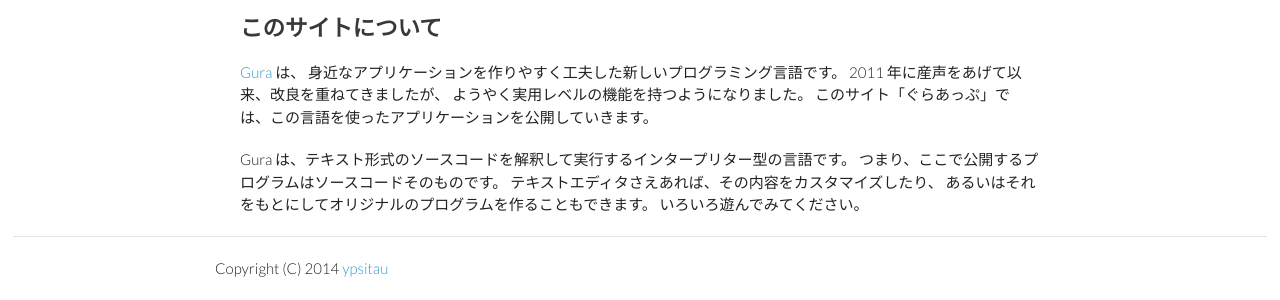
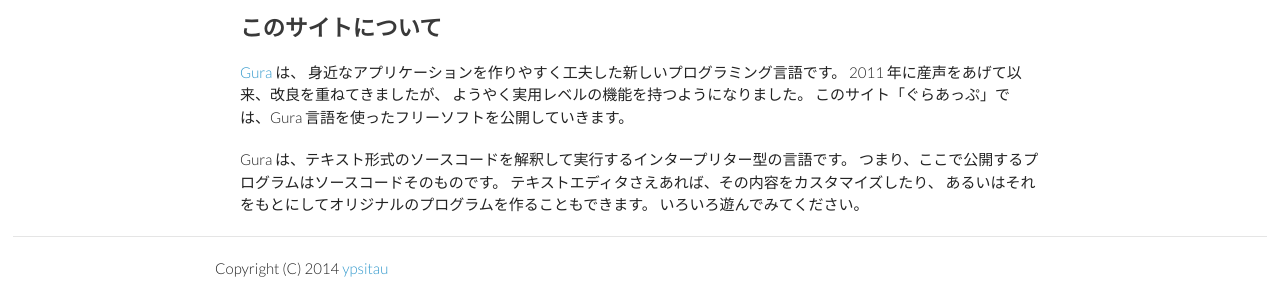
Before and after one commit to gura-app/gura-app.github.io, a Jekyll site: the page built from index.md, in a window 1280 px wide. Shown: the part 316-616 px from the top of the page. Built offline with Jekyll 4.4.1, drawn with Linux system fonts in a browser that asks for light colours; Markdown is read by kramdown in place of the engine named in the settings.

Commit message:
updated document

```diff
--- a/index.md
+++ b/index.md
@@ -29,7 +29,7 @@
 身近なアプリケーションを作りやすく工夫した新しいプログラミング言語です。
 2011 年に産声をあげて以来、改良を重ねてきましたが、
 ようやく実用レベルの機能を持つようになりました。
-このサイト「ぐらあっぷ」では、この言語を使ったアプリケーションを公開していきます。
+このサイト「ぐらあっぷ」では、Gura 言語を使ったフリーソフトを公開していきます。
 
 Gura は、テキスト形式のソースコードを解釈して実行するインタープリター型の言語です。
 つまり、ここで公開するプログラムはソースコードそのものです。
```
